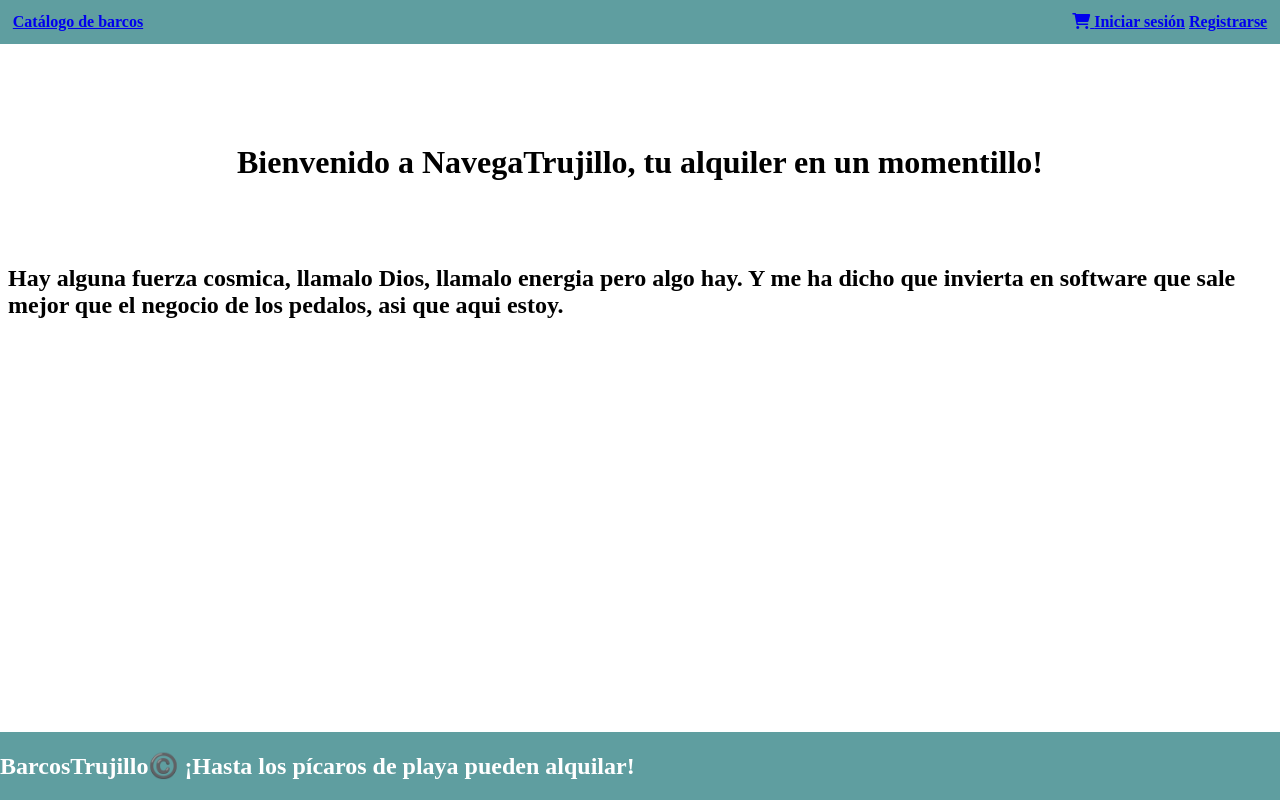
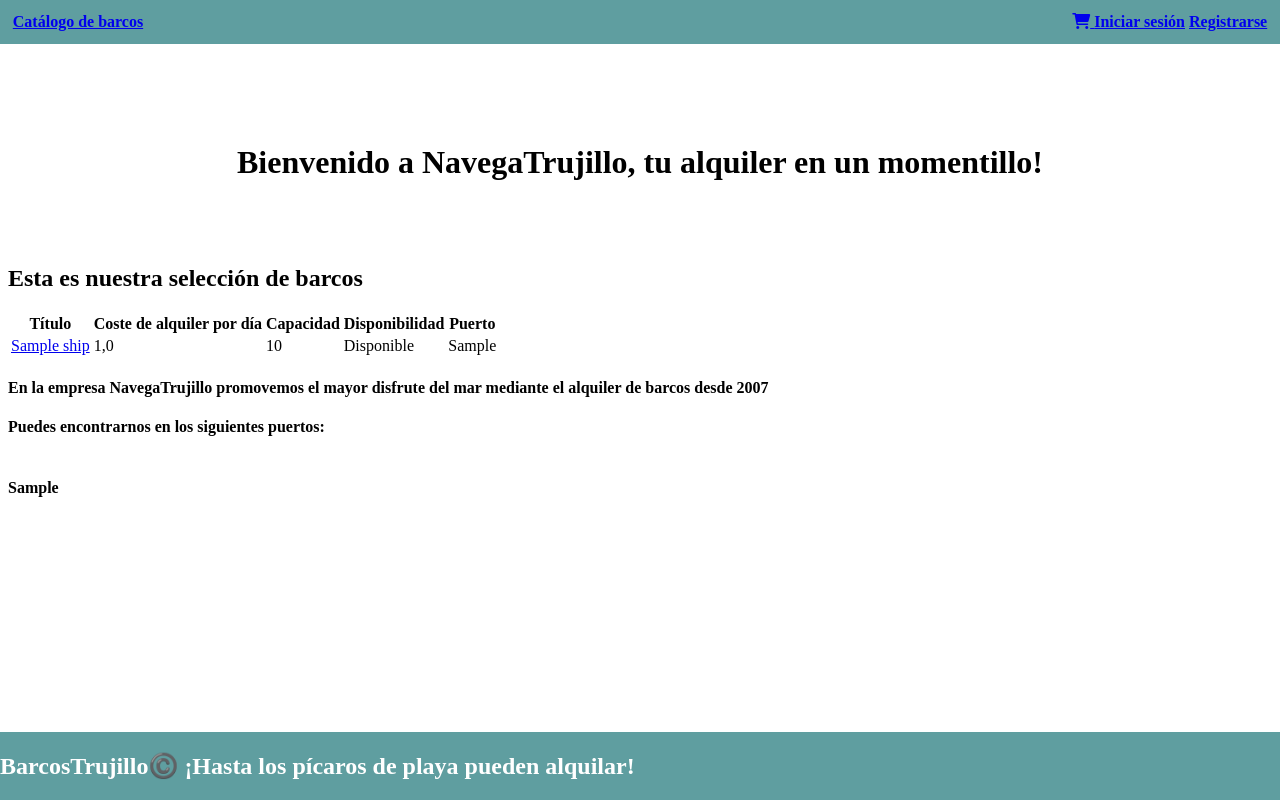
Before and after one commit to frajimmor2/NavegaTrujillo, a Django app: page / in a window 1280 px wide. Run offline with Django 5.2, Linux system fonts and the light colour scheme; tables that the repository leaves empty hold one stand-in row (values such as "Sample post").

Commit message:
fixes in frontend

```diff
--- a/NavegaTrujilloWeb/business/views.py
+++ b/NavegaTrujilloWeb/business/views.py
@@ -1,12 +1,16 @@
 import json
 from django.http import HttpResponse
 from django.shortcuts import render
-from .models import Ship, Shopping_basket, Client
+from .models import Ship, Port, Shopping_basket, Client
 from django.utils import timezone
 
 
 def home(request):
-    return render(request,"./business/home_view.html")
+
+    ships = Ship.objects.all()[:8]
+    ports = Port.objects.all()
+    context = {"ships": ships, "ports": ports}
+    return render(request,"./business/home_view.html", context)
 
 
 def cookieCart(request):
--- a/NavegaTrujilloWeb/catalog/views.py
+++ b/NavegaTrujilloWeb/catalog/views.py
@@ -10,7 +10,7 @@
 def list(request):
 
 
-    ships = Ship.objects.all()
+    ships = Ship.objects.all().order_by('capacity')
 
     return render(request,"./catalog/list.html",{"ships":ships})
 
--- a/NavegaTrujilloWeb/static/css/catalog.css
+++ b/NavegaTrujilloWeb/static/css/catalog.css
@@ -5,6 +5,12 @@
     color: #333;
     margin: 0;
     padding: 0;
+}
+
+.show{
+    display: flex;
+    justify-content: center;
+    align-items: center;
 }
 
 .h1_list {
--- a/NavegaTrujilloWeb/static/css/show.css
+++ b/NavegaTrujilloWeb/static/css/show.css
@@ -120,3 +120,9 @@ i[data-feather]:hover {
 .btn-primary:hover {
     background-color: #0056b3;
 }
+
+.itemshow{
+    display: flex;
+    justify-content: center;
+    align-items: center;
+}
--- a/NavegaTrujilloWeb/templates/business/home_view.html
+++ b/NavegaTrujilloWeb/templates/business/home_view.html
@@ -7,10 +7,72 @@
                 </h1>
                 <h1></h1>
                 <h2>
-                        Hay alguna fuerza cosmica, llamalo Dios, llamalo energia pero algo hay.
-
-                        Y me ha dicho que invierta en software que sale mejor que el negocio de los pedalos, asi que aqui estoy.
+                        Esta es nuestra selección de barcos
                 </h2>
         </body>
 
+
+{% if ships %}
+
+<div class="body_list">
+	<div class="card">
+
+		<div class="card-body">
+			<table class="table_catalogo">
+				<thead>
+					<tr>
+						<th>Título</th>
+						<th>Coste de alquiler por día</th>
+						<th>Capacidad</th>
+						<th>Disponibilidad</th>
+						<th>Puerto</th>
+					</tr>
+				</thead>
+				<tbody>
+					{% for ship in ships %}
+					<tr>
+						<td>
+							<a href="/catalog/ship/{{ship.id}}">
+								{{ ship.name }}
+							</a>
+						</td>
+						<td>{{ ship.rent_per_day }}</td>
+						<td>{{ ship.capacity }}</td>
+						<td class= "data_column">{% if ship.available %} Disponible {% else %} No disponible {% endif %}</td>
+						<td>{{ ship.port.ubication }}</td>
+					</tr>
+					{% endfor %}
+				</tbody>
+			</table>
+		</div>
+
+	</div>
+
+</div>
+{% else %}
+<div class="body_list">
+	<div class="card">
+		<div class="card-header">
+			<h5 class="card-title">No se han encontrado barcos</h5>
+		</div>
+		<div class="card-body">
+			<p class="card-text">
+			El escaparate no está disponible ahora mismo. Por favor, intentelo mas tarde.
+			</p>
+		</div>
+	</div>
+</div>
+{% endif %}
+
+<div>
+        <h4>En la empresa NavegaTrujillo promovemos el mayor disfrute del mar mediante el alquiler de barcos desde 2007</h4>
+        <h4>Puedes encontrarnos en los siguientes puertos:</h4>
+        <div style="display: flex; flex-direction: row;">
+                {% for port in ports %}
+                <h4 style="margin-right: 5px;">{{ port.ubication }}</h4>
+                {% endfor %}
+        </div>
+</div>
+
+
 {% endblock %}
--- a/NavegaTrujilloWeb/templates/catalog/show.html
+++ b/NavegaTrujilloWeb/templates/catalog/show.html
@@ -28,6 +28,8 @@
 						<th class= "data_column">Precio por día</th>
 						<th class= "data_column">Capacidad máxima</th>
 						<th class= "data_column">Necesitas licencia o capitán?</th>
+						<th class= "data_column">Puerto</th>
+						<th class= "data_column">Descripción</th>
 					</tr>
 				</thead>
 				<tbody>
@@ -36,6 +38,8 @@
 						<td class= "data_column">{{ ship.rent_per_day }}</td>
 						<td class= "data_column">{{ ship.capacity }}</td>
 						<td class= "data_column">{% if ship.needs_license %} Sí {% else %} No {% endif %}<td>
+						<td class= "data_column">{{ ship.port.ubication}}</td>
+						<td class= "data_column">{{ ship.description }}</td>
 					</tr>
 				</tbody>
 			</table>
```
Also changed, not shown: NavegaTrujilloWeb/templates/catalog/list.html (+6 -6 lines).
